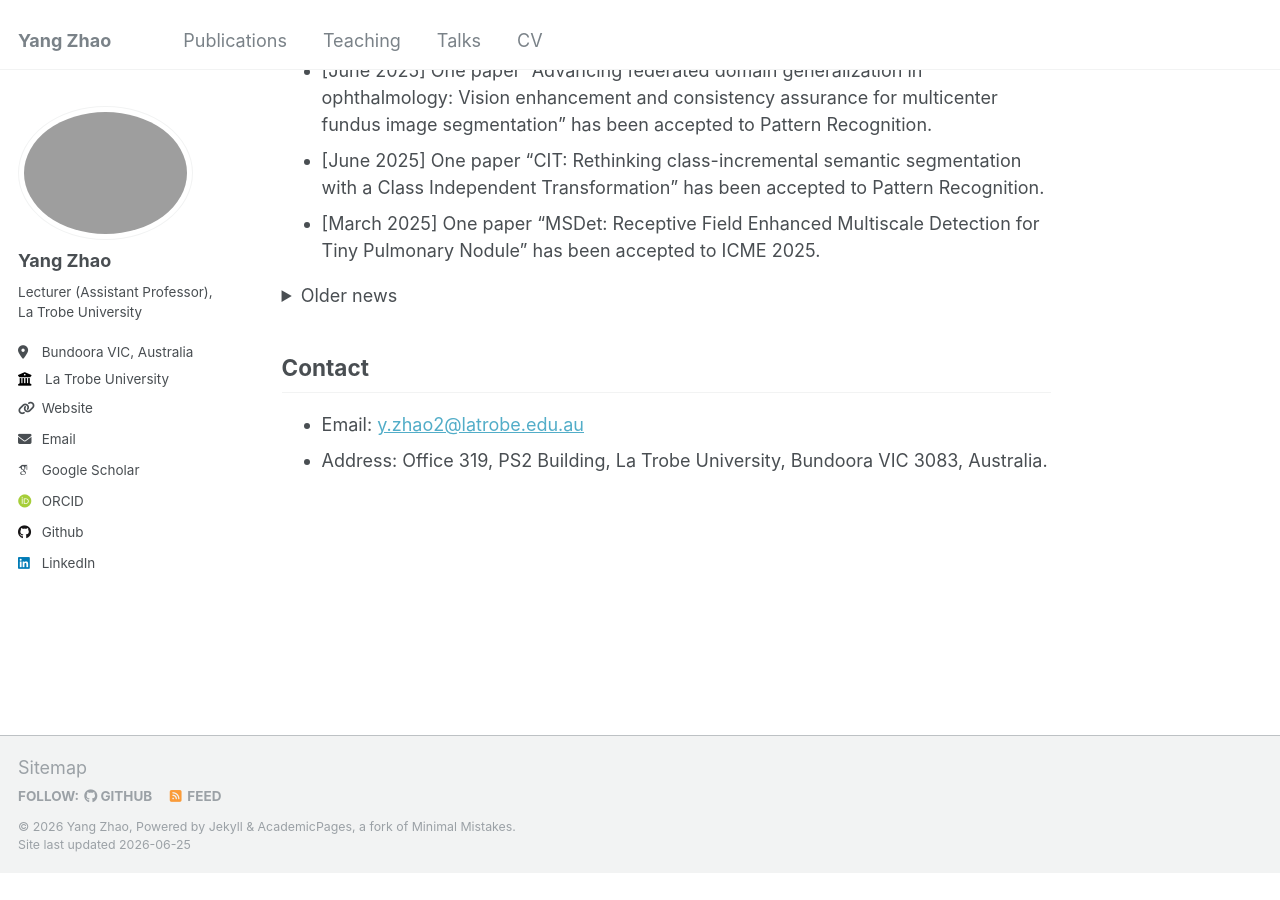
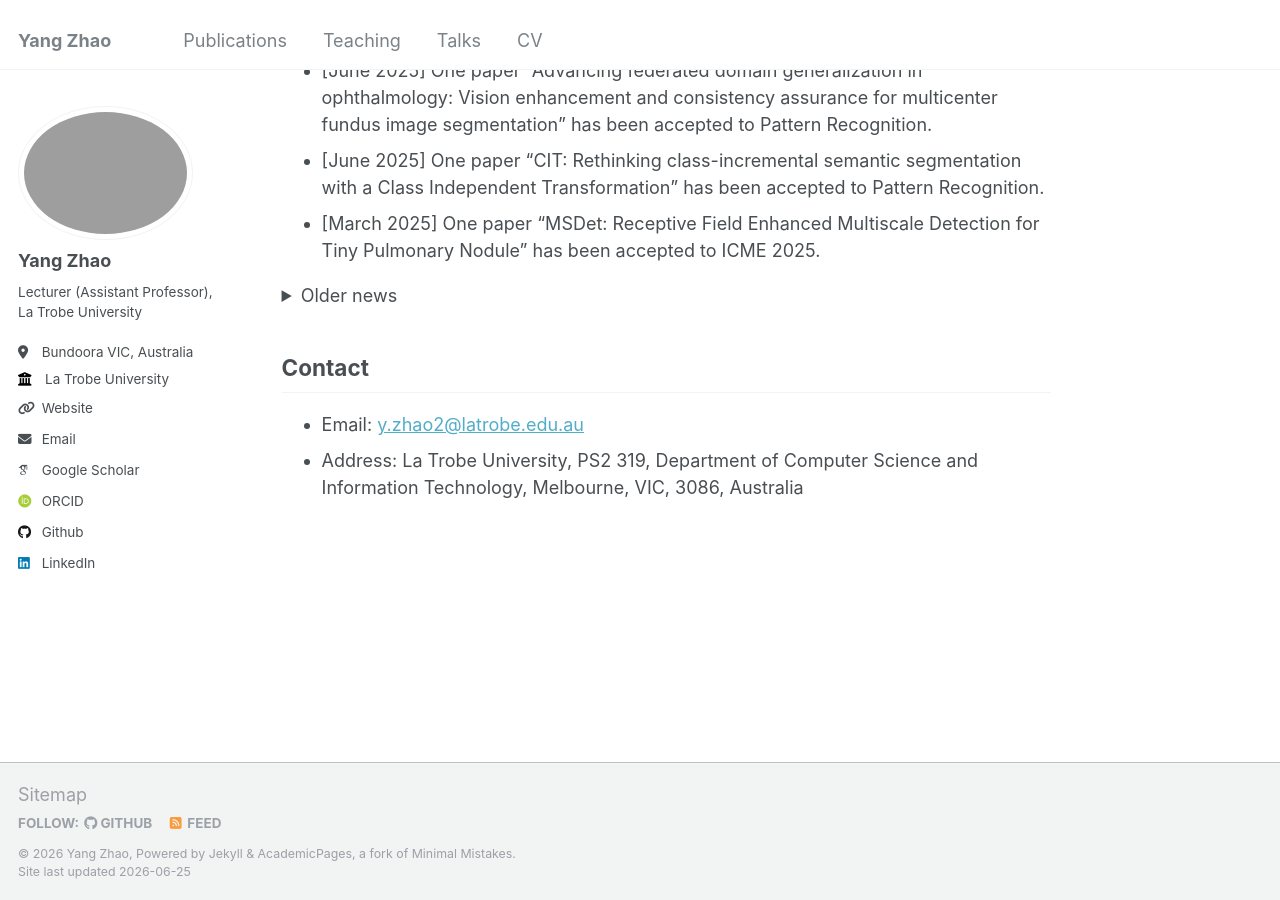
Before and after one commit to yangyangkiki/yangyangkiki.github.io, a Jekyll site: the page built from _pages/about.md, in a window 1280 px wide and 900 px high, scrolled down 975 px. Built offline with Jekyll 4.4.1, drawn with Linux system fonts in a browser that asks for light colours; some web fonts are replaced; before the commit the page ends 1848 px from its top, so only the background shows below that; some of the changed text lies outside the part shown.

Commit message:
Update title and address in about.md
Updated title and address details in about page.

```diff
--- a/_pages/about.md
+++ b/_pages/about.md
@@ -57,11 +57,11 @@ I am open to interdisciplinary collaboration and eligible to supervise Honors, M
 - [Nov. 2019] One paper "Patchy Image Structure Classification Using Multi-Orientation Region Transform" accepted in AAAI 2020.
 - [Apr. 2019] One paper "High-resolution representations for labeling pixels and regions" published in arXiv.
 - [Mar. 2018] I went to The University of Adelaide.
-- [Feb. 2018] I went to Griffith University.
+- [Feb. 2018] I enrolled in Griffith University.
 
 </details>
 
 ## Contact
 
 - Email: [y.zhao2@latrobe.edu.au](mailto:y.zhao2@latrobe.edu.au)
-- Address: Office 319, PS2 Building, La Trobe University, Bundoora VIC 3083, Australia.
+- Address: La Trobe University, PS2 319, Department of Computer Science and Information Technology, Melbourne, VIC, 3086, Australia
```
Also changed, not shown: other parts of _pages/about.md (+1 -1 lines).
